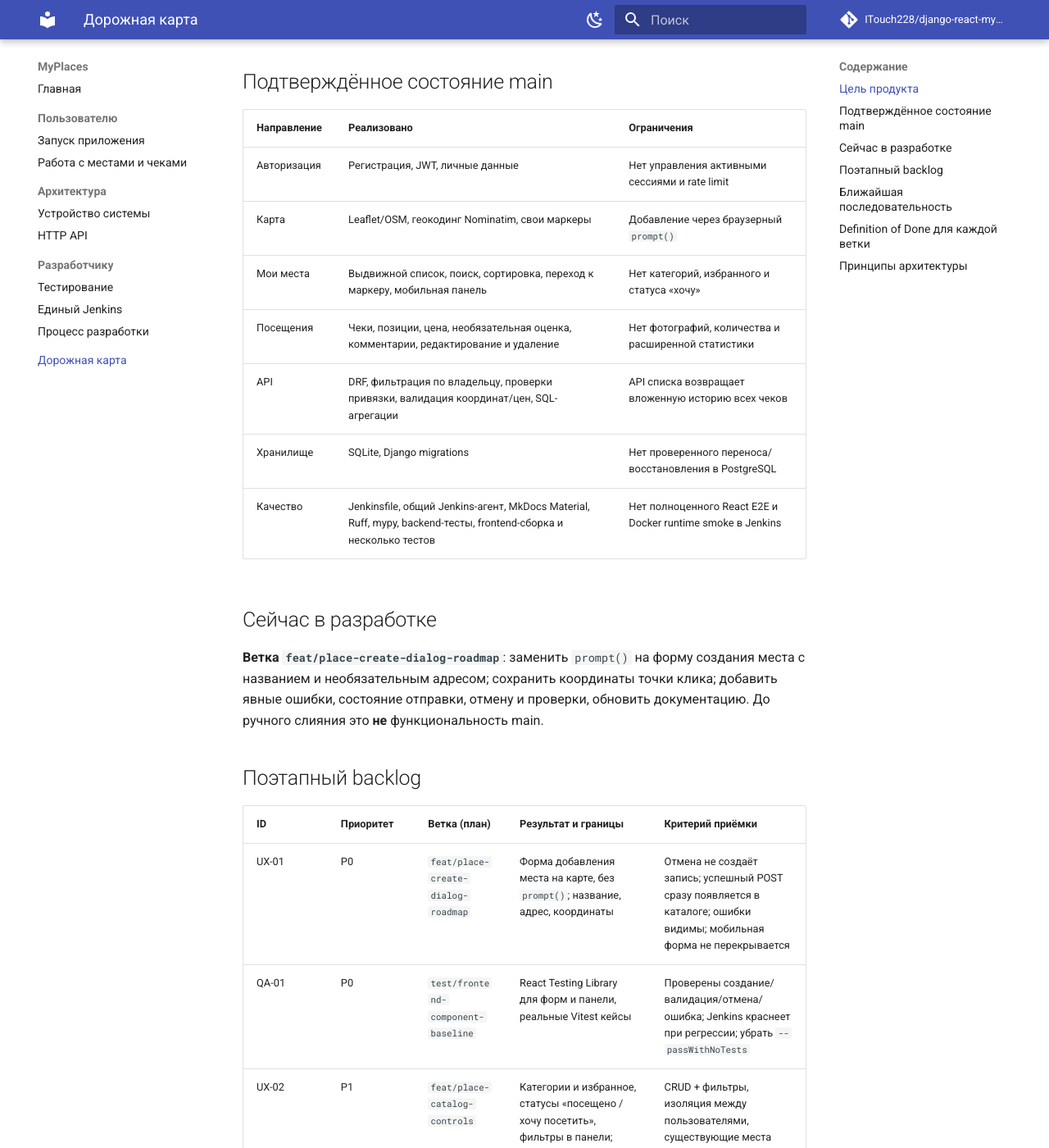
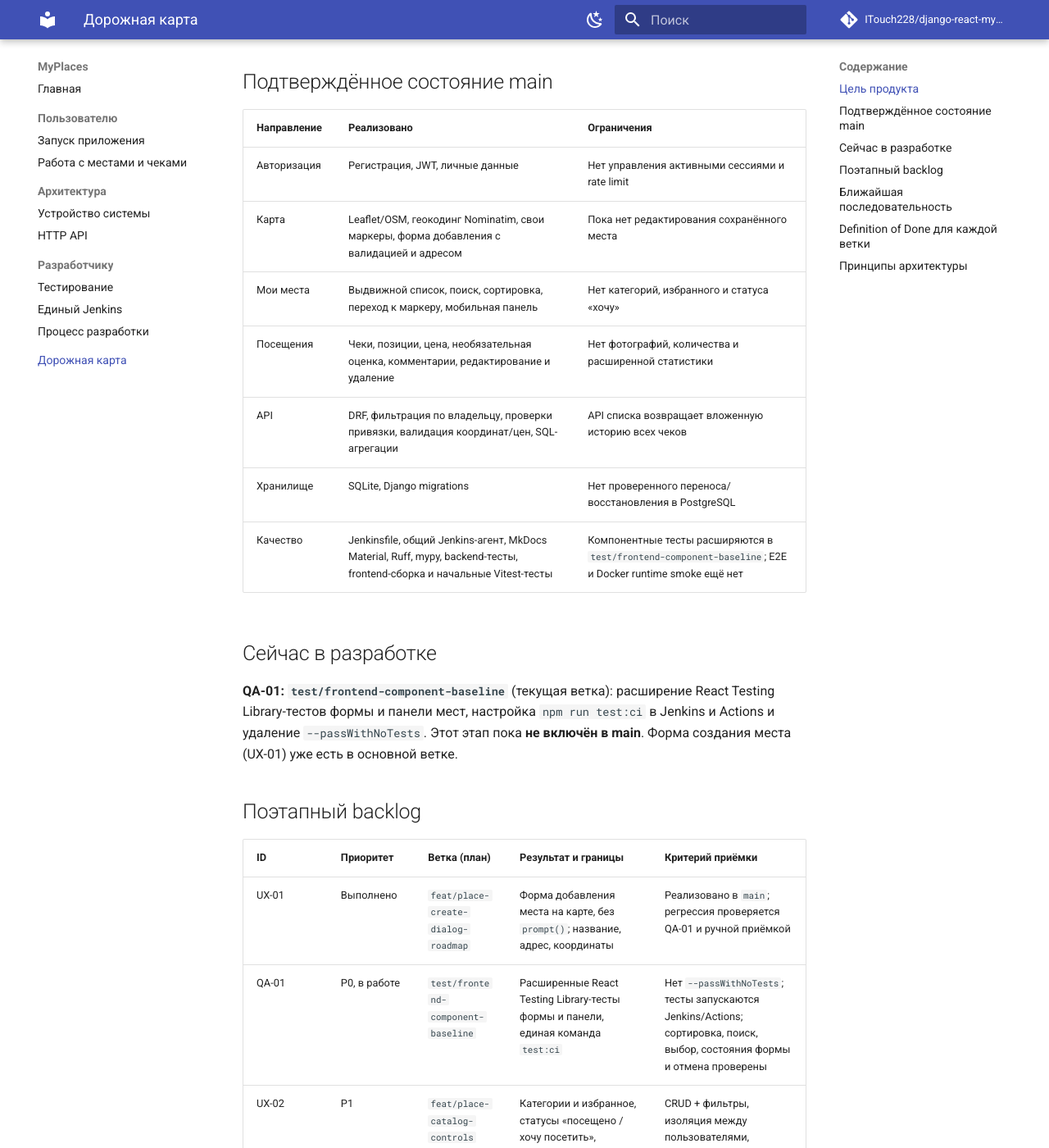
Before and after one commit to ITouch228/django-react-myplaces, an MkDocs documentation site: the page built from docs/roadmap.md, in a window 1280 px wide and 1400 px high, scrolled down 433 px. Shown: the whole window at 82% size. Built offline with MkDocs 1.6.1 and Material for MkDocs 9.7.7, drawn with Linux system fonts in a browser that asks for light colours; comment, search, counter and statistics services are not loaded; some of the changed text lies outside the part shown.

Commit message:
docs: reflect merged place dialog and ongoing frontend test gate

```diff
--- a/docs/roadmap.md
+++ b/docs/roadmap.md
@@ -11,23 +11,23 @@
 | Направление | Реализовано | Ограничения |
 | --- | --- | --- |
 | Авторизация | Регистрация, JWT, личные данные | Нет управления активными сессиями и rate limit |
-| Карта | Leaflet/OSM, геокодинг Nominatim, свои маркеры | Добавление через браузерный `prompt()` |
+| Карта | Leaflet/OSM, геокодинг Nominatim, свои маркеры, форма добавления с валидацией и адресом | Пока нет редактирования сохранённого места |
 | Мои места | Выдвижной список, поиск, сортировка, переход к маркеру, мобильная панель | Нет категорий, избранного и статуса «хочу» |
 | Посещения | Чеки, позиции, цена, необязательная оценка, комментарии, редактирование и удаление | Нет фотографий, количества и расширенной статистики |
 | API | DRF, фильтрация по владельцу, проверки привязки, валидация координат/цен, SQL-агрегации | API списка возвращает вложенную историю всех чеков |
 | Хранилище | SQLite, Django migrations | Нет проверенного переноса/восстановления в PostgreSQL |
-| Качество | Jenkinsfile, общий Jenkins-агент, MkDocs Material, Ruff, mypy, backend-тесты, frontend-сборка и несколько тестов | Нет полноценного React E2E и Docker runtime smoke в Jenkins |
+| Качество | Jenkinsfile, общий Jenkins-агент, MkDocs Material, Ruff, mypy, backend-тесты, frontend-сборка и начальные Vitest-тесты | Компонентные тесты расширяются в `test/frontend-component-baseline`; E2E и Docker runtime smoke ещё нет |
 
 ## Сейчас в разработке
 
-**Ветка `feat/place-create-dialog-roadmap`**: заменить `prompt()` на форму создания места с названием и необязательным адресом; сохранить координаты точки клика; добавить явные ошибки, состояние отправки, отмену и проверки, обновить документацию. До ручного слияния это **не** функциональность main.
+**QA-01: `test/frontend-component-baseline`** (текущая ветка): расширение React Testing Library-тестов формы и панели мест, настройка `npm run test:ci` в Jenkins и Actions и удаление `--passWithNoTests`. Этот этап пока **не включён в main**. Форма создания места (UX-01) уже есть в основной ветке.
 
 ## Поэтапный backlog
 
 | ID | Приоритет | Ветка (план) | Результат и границы | Критерий приёмки |
 | --- | --- | --- | --- | --- |
-| UX-01 | P0 | `feat/place-create-dialog-roadmap` | Форма добавления места на карте, без `prompt()`; название, адрес, координаты | Отмена не создаёт запись; успешный POST сразу появляется в каталоге; ошибки видимы; мобильная форма не перекрывается |
-| QA-01 | P0 | `test/frontend-component-baseline` | React Testing Library для форм и панели, реальные Vitest кейсы | Проверены создание/валидация/отмена/ошибка; Jenkins краснеет при регрессии; убрать `--passWithNoTests` |
+| UX-01 | Выполнено | `feat/place-create-dialog-roadmap` | Форма добавления места на карте, без `prompt()`; название, адрес, координаты | Реализовано в `main`; регрессия проверяется QA-01 и ручной приёмкой |
+| QA-01 | P0, в работе | `test/frontend-component-baseline` | Расширенные React Testing Library-тесты формы и панели, единая команда `test:ci` | Нет `--passWithNoTests`; тесты запускаются Jenkins/Actions; сортировка, поиск, выбор, состояния формы и отмена проверены |
 | UX-02 | P1 | `feat/place-catalog-controls` | Категории и избранное, статусы «посещено / хочу посетить», фильтры в панели; миграция Django | CRUD + фильтры, изоляция между пользователями, существующие места сохраняются |
 | UX-03 | P1 | `feat/place-card-editing` | Редактирование названия/адреса/координат без удаления и повторного добавления | Исправление места обновляет карту и список без перезагрузки; проверка ошибок |
 | API-01 | P1 | `perf/place-summary-detail-api` | Отдельный компактный DTO для списка и полный для карточки, контроль N+1, пагинация при росте объёма | Фронт совместим; количество SQL-запросов не растёт линейно; тесты контрактов |
@@ -44,8 +44,8 @@
 
 ## Ближайшая последовательность
 
-1. **UX-01**: форма добавления места и её документация, в текущей ветке.
-2. **QA-01**: тесты на фронтенде и надёжный Jenkins gate. Не откладывать до добавления фотографий.
+1. **UX-01 завершён в main**: форма добавления места и пользовательская документация.
+2. **QA-01, текущая ветка**: расширенные компонентные тесты и обязательный CI gate. Перед merge проверить зелёный Jenkins на последнем SHA.
 3. **UX-02 и UX-03**: категории, избранное и редактирование карточек с миграциями.
 4. **API-01**: разделение краткого списка и деталей для будущего роста данных.
 5. **DATA-01**: перенос на PostgreSQL со сценариями backup/restore до каких-либо опасных миграций.
```
